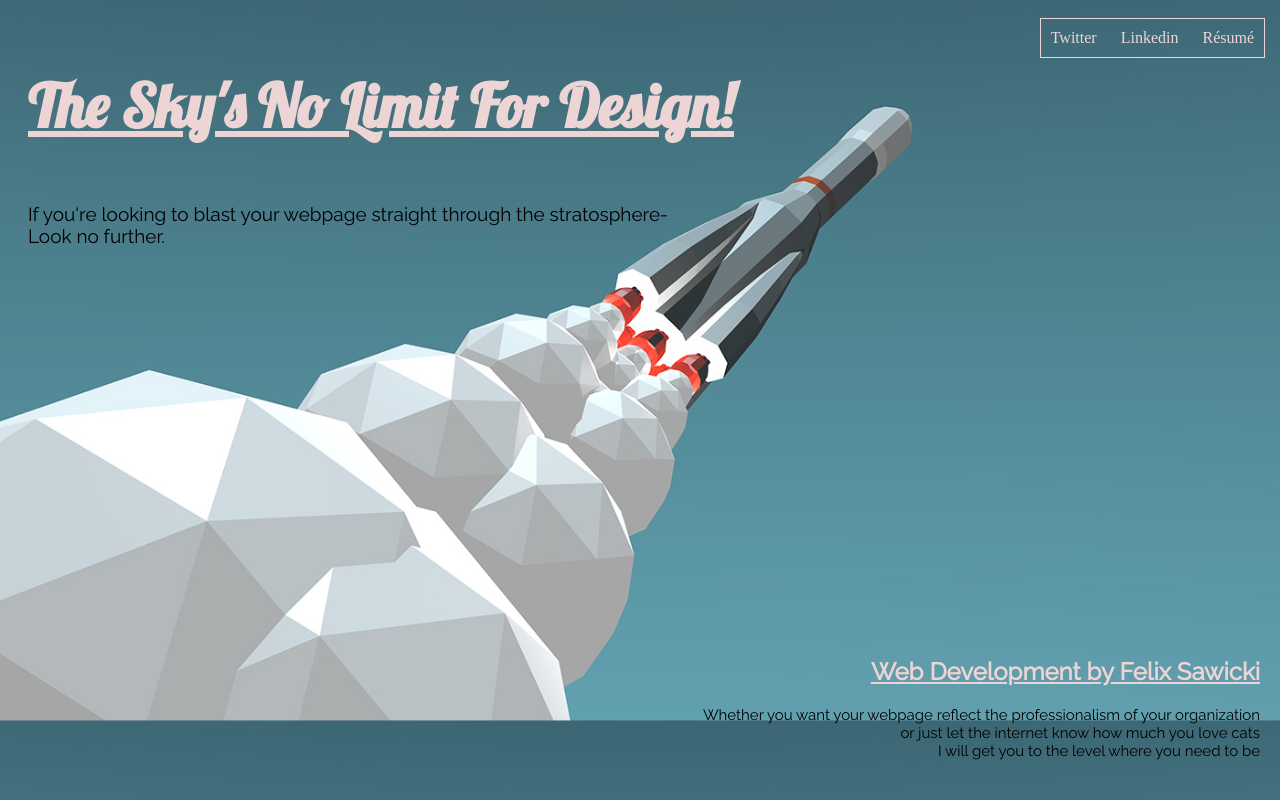
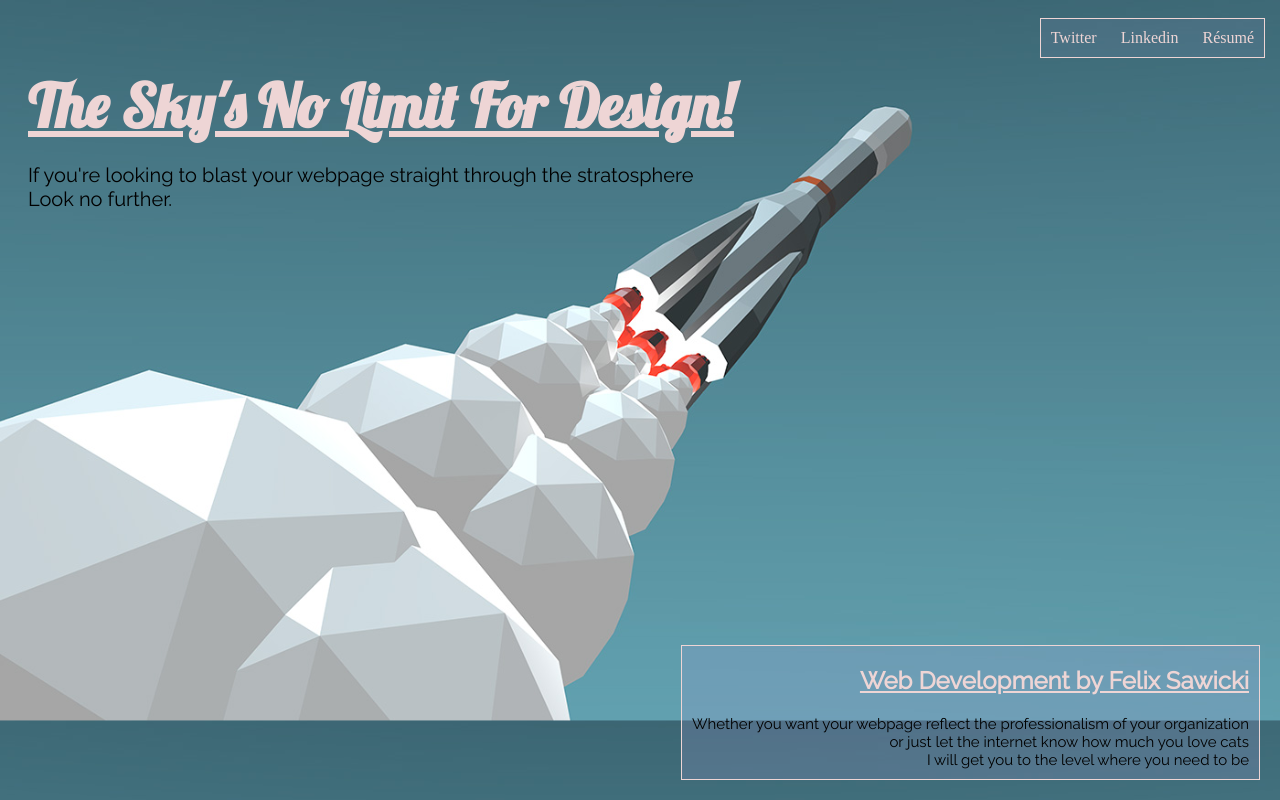
Before and after one commit to FMSawicki/FMSawicki.github.io, a plain HTML site: page index.html in a window 1280 px wide. Drawn offline with Linux system fonts and the light colour scheme.

Commit message:
fiddling

```diff
--- a/index.html
+++ b/index.html
@@ -15,7 +15,7 @@
     <aside>
         <h3>The Sky's No Limit For Design!</h3>
         <p>
-        If you're looking to blast your webpage straight through the stratosphere-
+        If you're looking to blast your webpage straight through the stratosphere
         </br>
         Look no further.</p>
     </aside>
--- a/style.css
+++ b/style.css
@@ -14,18 +14,18 @@ body {
     float: left;
     display: inline-block;
     padding: 0 20px;
-
  }
 
  h3 {
      font-size: 60px;
      font-family: 'Lobster', cursive;
      text-decoration: underline;
-     color: #eed5d5
+     color: #eed5d5;
+     margin-bottom: 0;
  }
 
  p {
-    font-size: 19px;
+    font-size: 20px;
     font-family: 'Raleway', sans-serif;
  }
 
@@ -36,22 +36,25 @@ body {
 
  }
  div {
-     display: inline-block;
-     position:absolute;
+    display: inline-block;
+    position:absolute;
     top:10;
     right:0;
     padding: 10px 0;
     margin: 10px 15px 0 0;
     border: #eed5d5 solid 1px;
+    background-color: rgba(166, 155, 214, 0.1);
  }
 
  footer {
-     text-align: right;
-
-     position:absolute;
+    text-align: right;
+    border: #eed5d5 solid 1px;
+    background-color: rgba(166, 155, 214, 0.2);
+    position: absolute;
     bottom:0;
     right:0;
-    padding: 0 20px;
+    padding: 0 10px;
+    margin: 20px;
 
  }
 h2 {
@@ -62,5 +65,5 @@ h2 {
  .smol {
     font-size: 15px;
     font-family: 'Raleway', sans-serif;
-    margin-bottom: 40px;
+    margin-bottom: 10px;
  }
```
